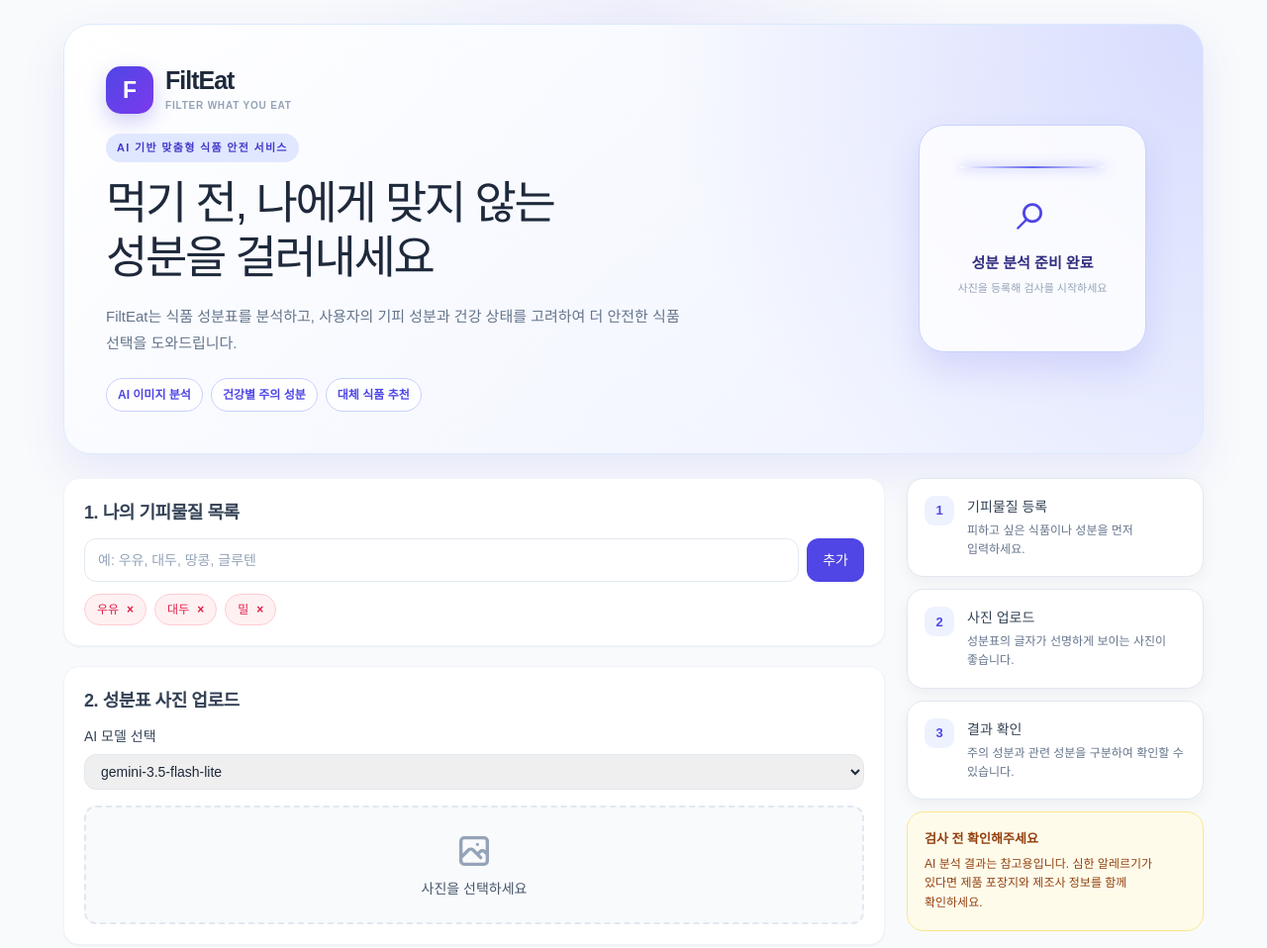
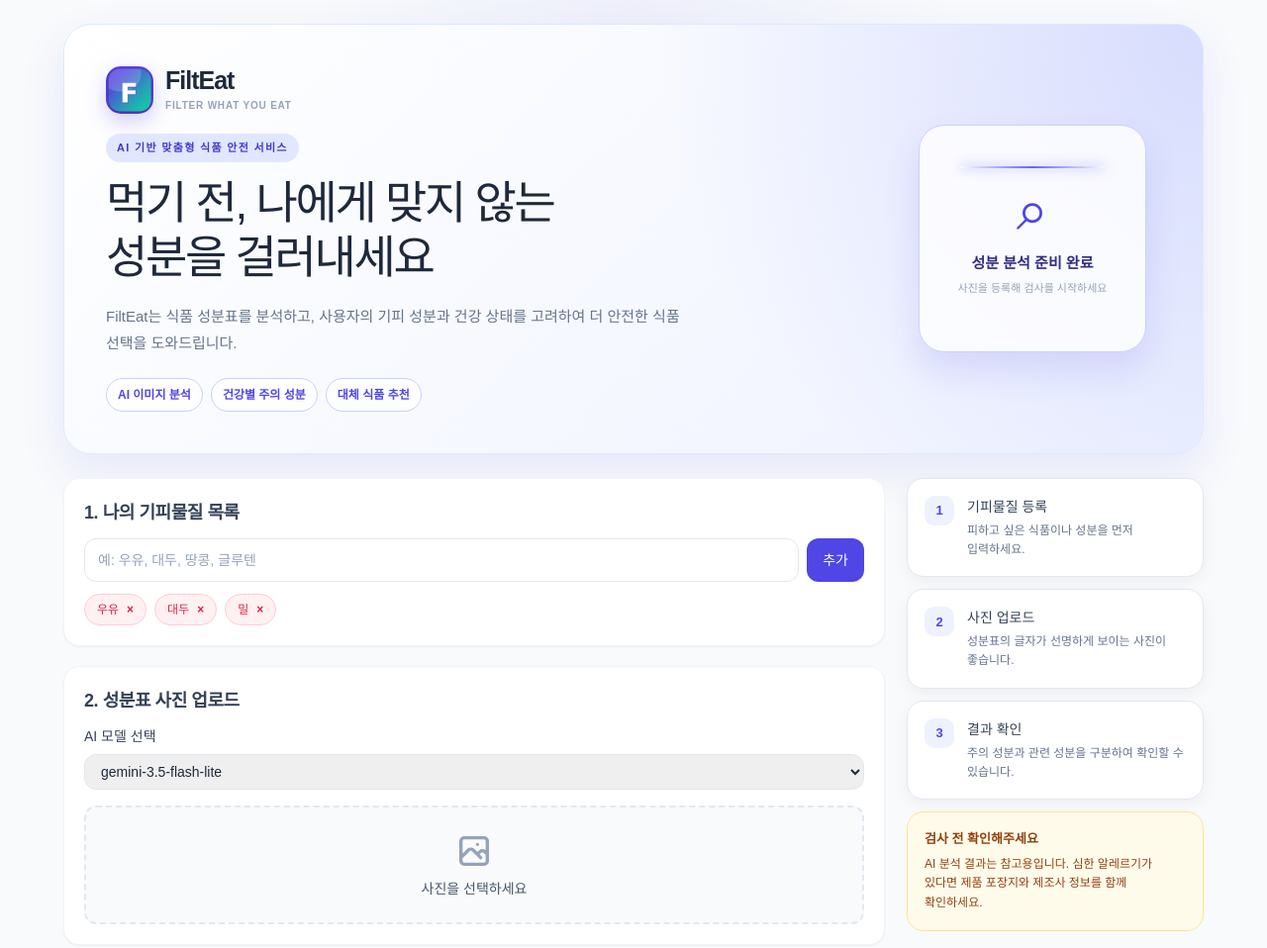
Before and after one commit to gux18/FiltEat, a website: page index.html in a window 1280 px wide. Shown: the top 958 px of the page at 99% size. Drawn offline with nearby package versions, Linux system fonts and the light colour scheme.

Commit message:
Update index.html

```diff
--- a/index.html
+++ b/index.html
@@ -20,7 +20,7 @@
     <!-- 왼쪽 영역 -->
     <div class="hero-content">
       <div class="brand-area">
-        <div class="brand-logo" aria-hidden="true">F</div>
+        <img src="./icon.ico" alt="FiltEat 로고" class="brand-logo">
 
         <div class="brand-text">
           <strong>FiltEat</strong>
```
